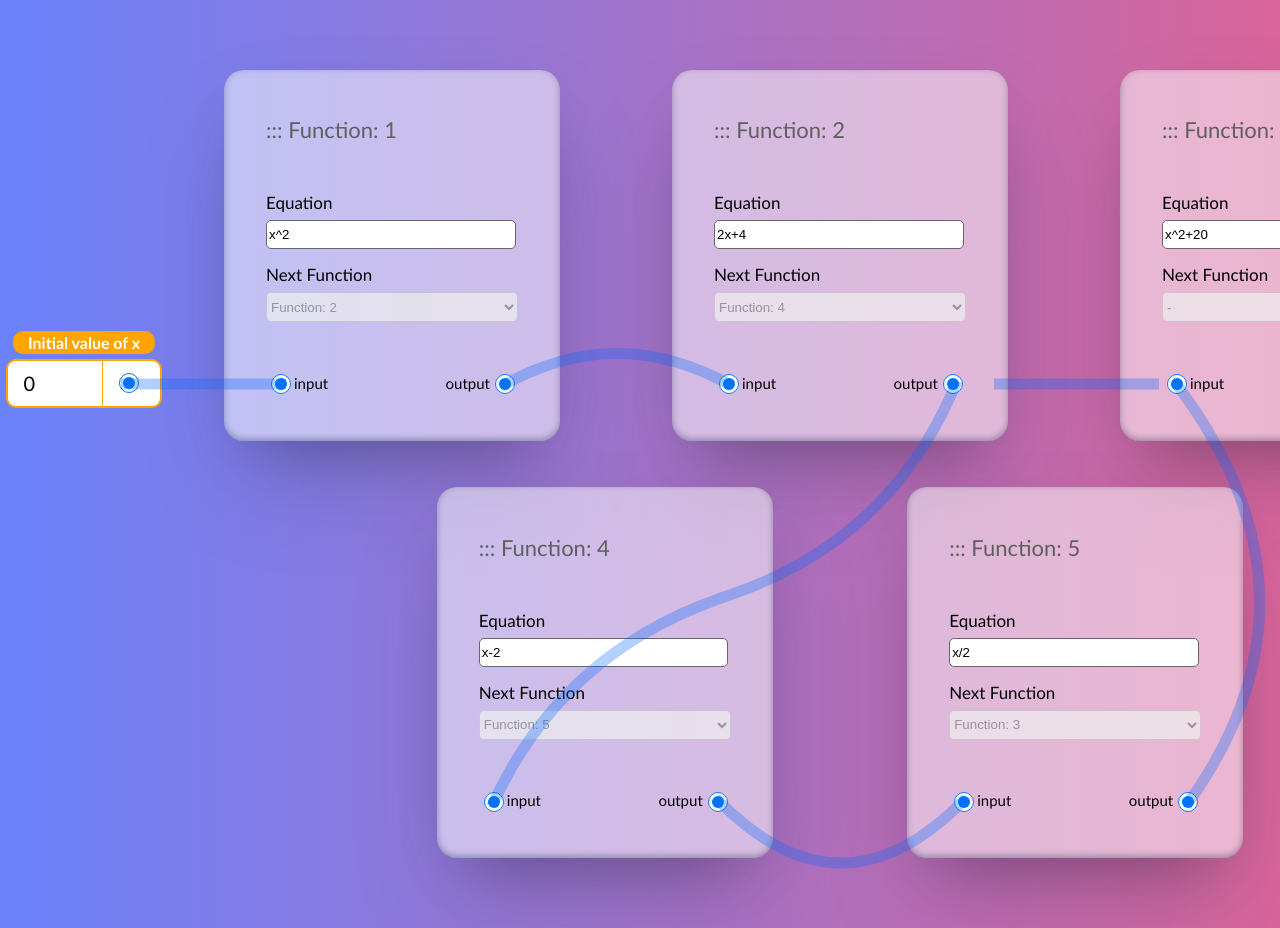
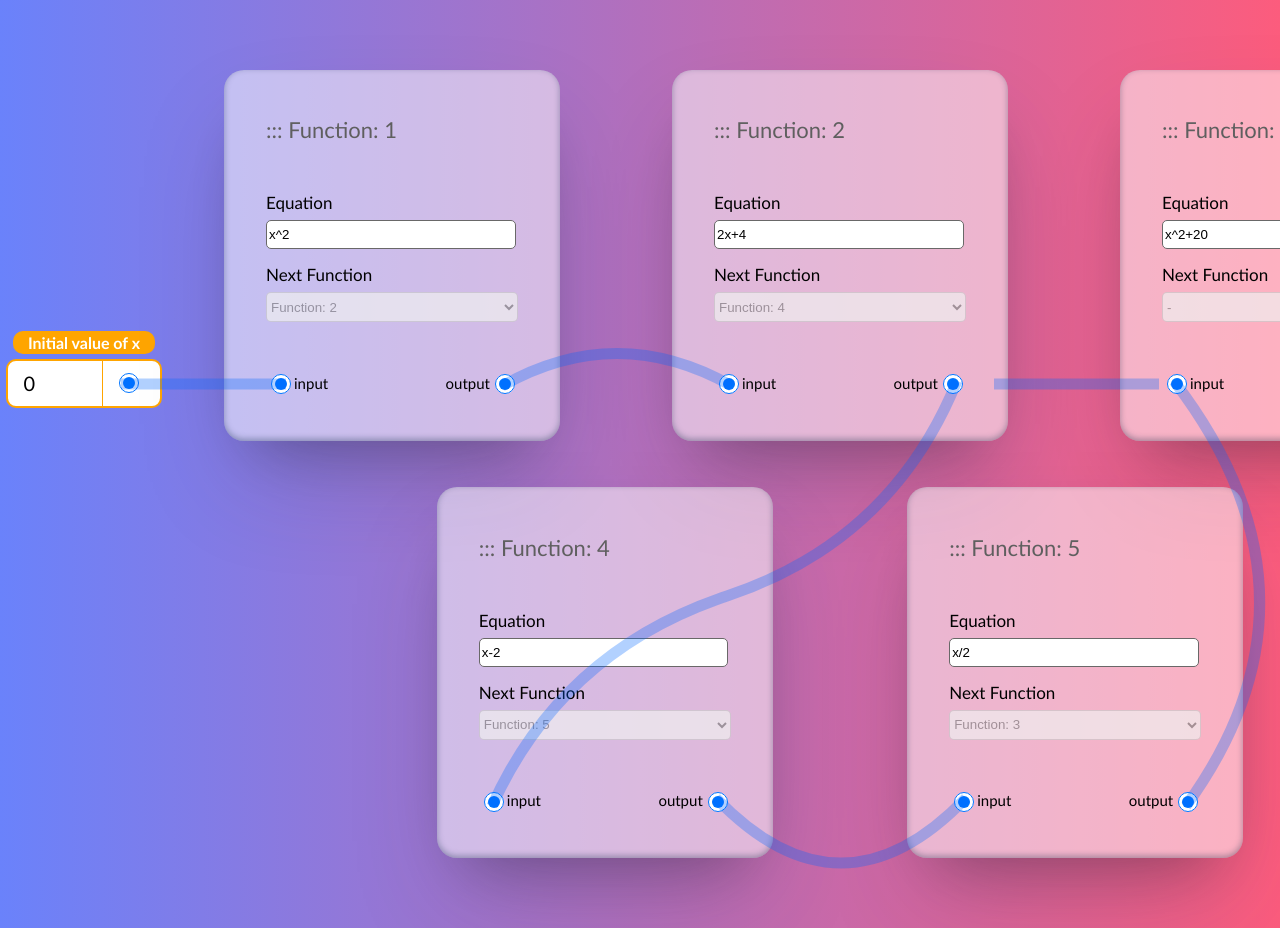
Before and after one commit to Devyadav0512/atlys, a React (Create React App) app: page / in a window 1280 px wide. Shown: the top 928 px of the page. Built offline with nearby package versions, Linux system fonts and the light colour scheme.

Commit message:
[FIX]: UI Fixes

```diff
--- a/public/index.html
+++ b/public/index.html
@@ -3,7 +3,7 @@
   <head>
     <meta charset="utf-8" />
     <link rel="icon" href="logo.svg" />
-    <meta name="viewport" content="width=device-width, initial-scale=1" />
+    <meta name="viewport" content="width: 1680px, height: 928px, initial-scale=1" />
     <meta name="theme-color" content="#000000" />
     <meta
       name="description"
--- a/src/components/views.module.css
+++ b/src/components/views.module.css
@@ -5,9 +5,6 @@
     display: flex;
     justify-content: center;
     align-items: center;
-    background: #FC5C7D;
-    background: -webkit-linear-gradient(to right, #6A82FB, #FC5C7D);
-    background: linear-gradient(to right, #6A82FB, #FC5C7D);
 }
 
 .cont,.cont2 {
--- a/src/index.css
+++ b/src/index.css
@@ -5,6 +5,11 @@ body {
     sans-serif;
   -webkit-font-smoothing: antialiased;
   -moz-osx-font-smoothing: grayscale;
+  background: #FC5C7D;
+  background: -webkit-linear-gradient(to right, #6A82FB, #FC5C7D);
+  background: linear-gradient(to right, #6A82FB, #FC5C7D);
+  background-repeat: no-repeat;
+  background-attachment: fixed;
 }
 
 code {
```
